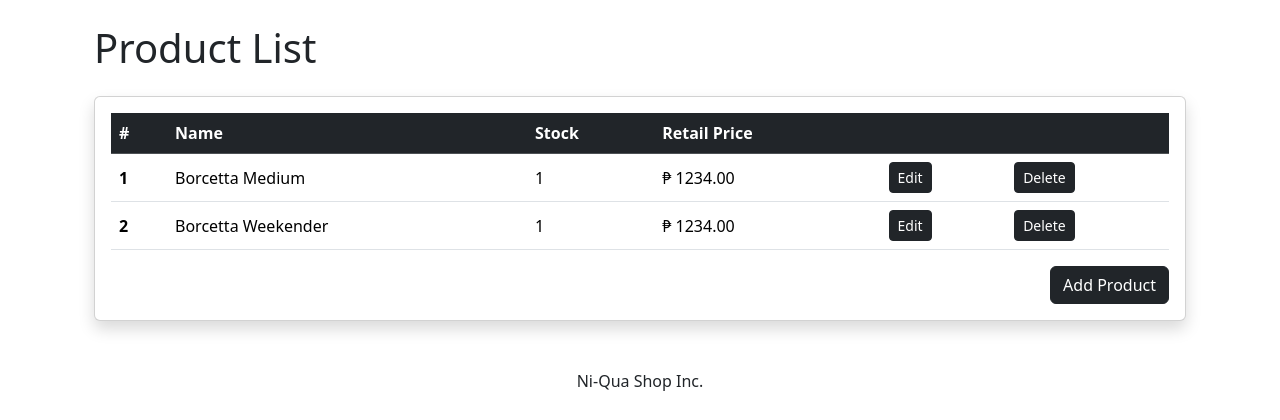
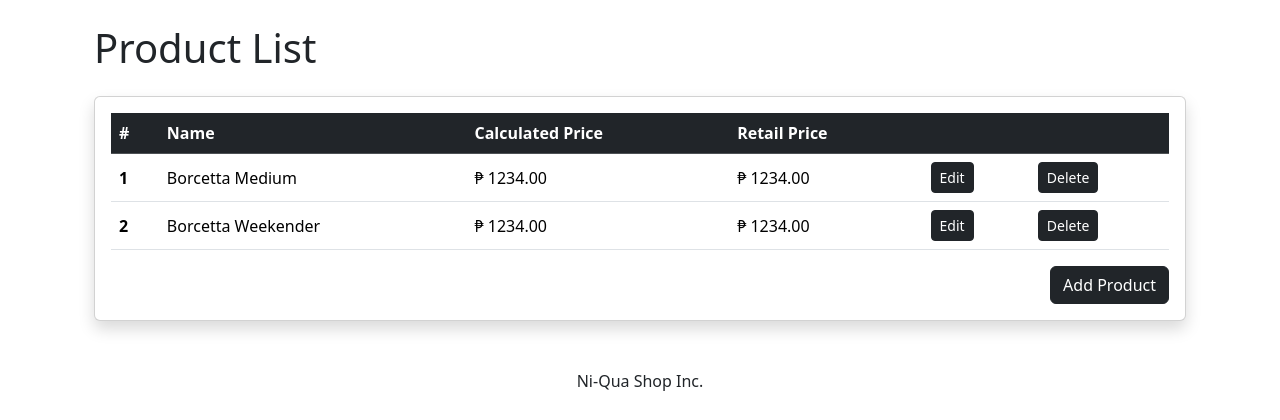
Before and after one commit to lancedguzman/niqua-inventory-system, a Django app: page /products/ in a window 1280 px wide. Shown: the part 56-476 px from the top of the page. Run offline with Django 5.2, Linux system fonts and the light colour scheme; data comes from the database, SQL or seed files in the repository.

Commit message:
Updated product_form & product_list
Updated both html to remove stock.

```diff
--- a/niqua/inventory/templates/product_form.html
+++ b/niqua/inventory/templates/product_form.html
@@ -17,10 +17,6 @@
                     <div class="col-md-3">
                         {{ product_form.name.label_tag }}
                         {{ product_form.name }}
-                    </div>
-                    <div class="col-md-3">
-                        {{ product_form.stock.label_tag }}
-                        {{ product_form.stock }}
                     </div>
                     <div class="col-md-3">
                         {{ product_form.calculated_price.label_tag }}
--- a/niqua/inventory/templates/product_list.html
+++ b/niqua/inventory/templates/product_list.html
@@ -11,7 +11,7 @@
                     <tr>
                         <th>#</th>
                         <th>Name</th>
-                        <th>Stock</th>
+                        <th>Calculated Price</th>
                         <th>Retail Price</th>
                         <th></th>
                         <th></th>
@@ -22,8 +22,8 @@
                     <tr>
                         <th>{{ forloop.counter }}</th>
                         <td>{{ product.name }}</td>
-                        <td>{{ product.stock }}</td>
-                        <td>₱ {{ product.retail_price }}</td>
+                        <td>₱ {{ product.calculated_price|floatformat:2 }}</td>
+                        <td>₱ {{ product.retail_price|floatformat:2 }}</td>
                         <td><a href="{% url 'product-edit' product.id %}" class="btn btn-sm btn-dark">Edit</a></td>
                         <td><a href="{% url 'product-delete' product.id %}" class="btn btn-sm btn-dark">Delete</a></td>
                     </tr>
```
